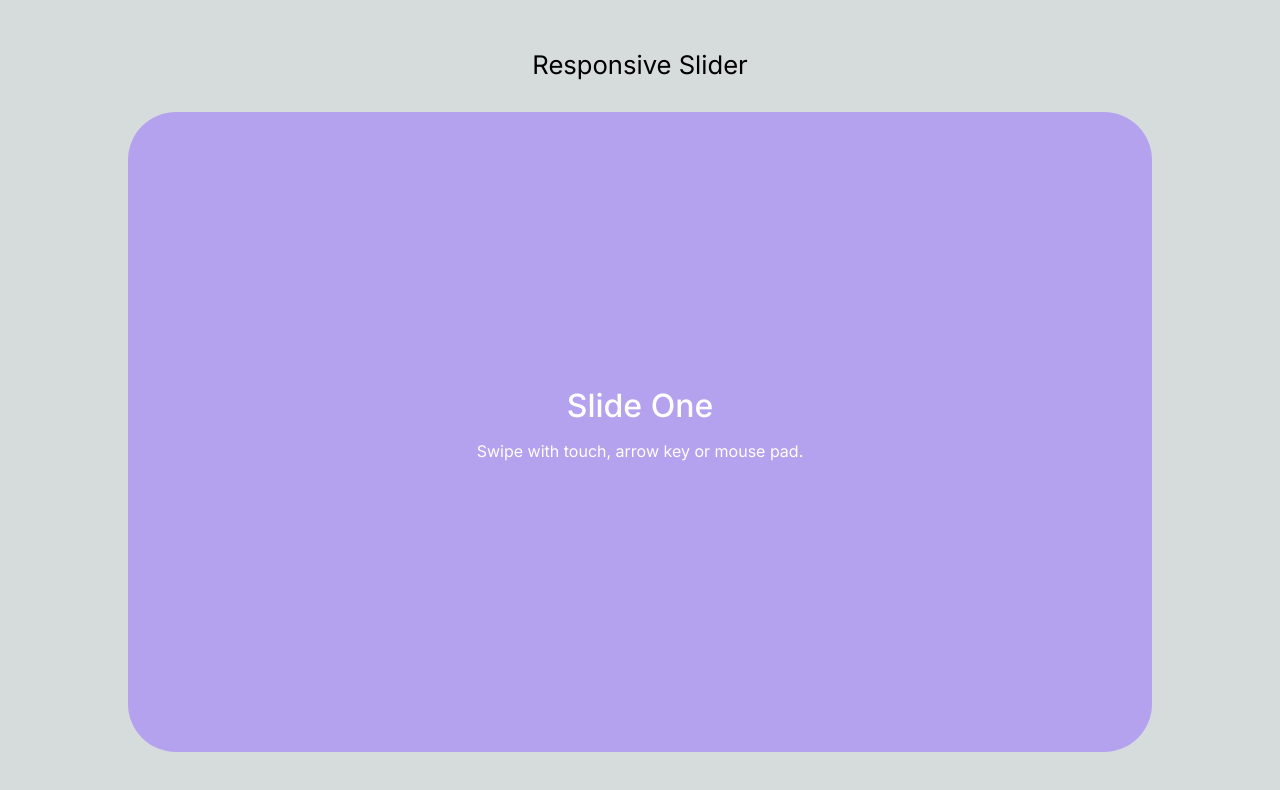
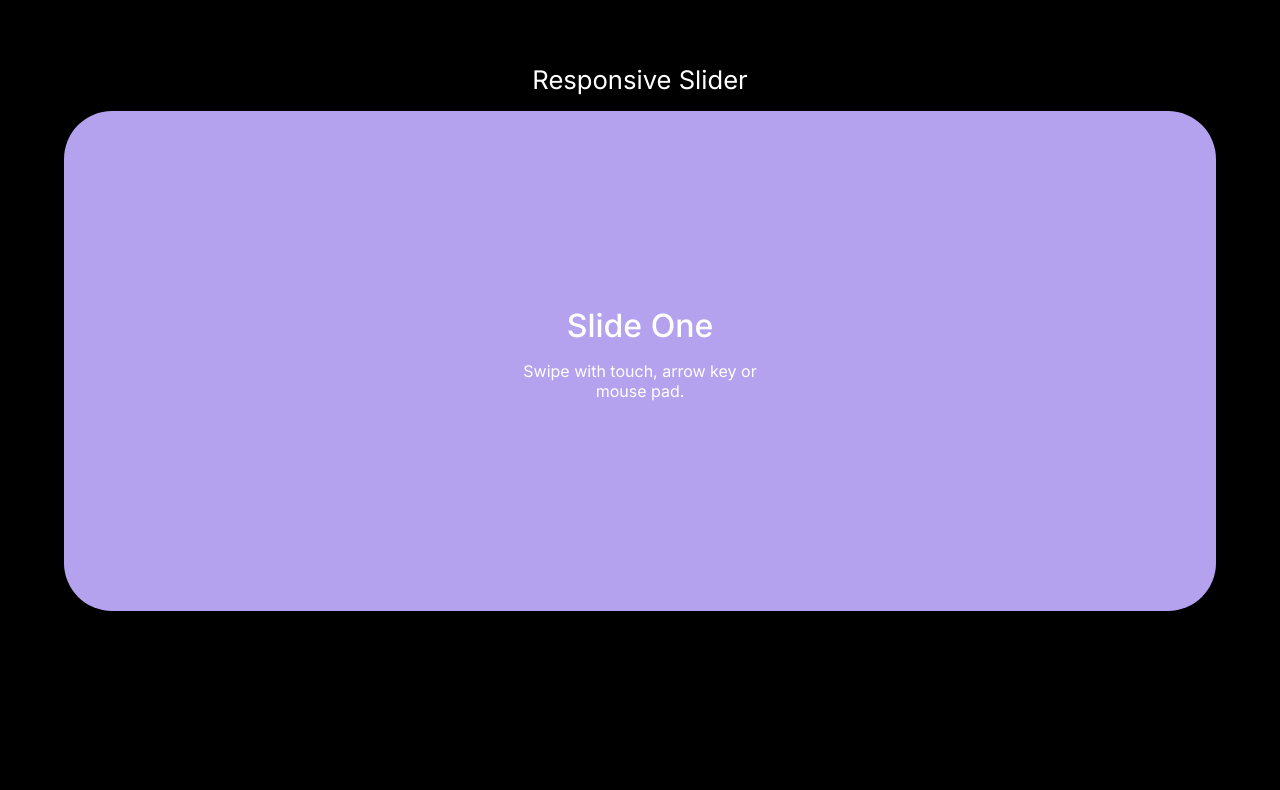
Before and after one commit to anthonyss09/responsive-slider-nextjs, a Next.js app in the folder client/: page / in a window 1280 px wide. Shown: the top 790 px of the page. Built offline with nearby package versions, Linux system fonts and the light colour scheme.

Commit message:
style updates

```diff
--- a/client/app/globals.css
+++ b/client/app/globals.css
@@ -78,6 +78,7 @@
   padding: 0;
   margin: 0;
   transition: 0.3s ease all;
+  overscroll-behavior: none;
 }
 
 html,
@@ -110,12 +111,14 @@ a {
 h1 {
   font-weight: 400;
   font-size: 1.6rem;
+  color: white;
 }
 
 p {
   font-size: 1rem;
   margin-bottom: 1rem;
   color: white;
+  max-width: 240px;
 }
 
 span {
@@ -126,20 +129,21 @@ span {
   display: flex;
   flex-direction: column;
   align-items: center;
-  gap: 2rem;
+  gap: 1rem;
+  margin-top: 4rem;
 }
 
 .main {
   height: 100vh;
   width: 100vw;
-  display: grid;
-  place-items: center;
   position: fixed;
+  top: 0;
+  background: black;
 }
 
 .slide {
-  height: 80vh;
-  width: 80vw;
+  height: 500px;
+  width: 90vw;
   display: grid;
   place-items: center;
   color: black;
@@ -147,8 +151,8 @@ span {
 }
 
 .slider-container {
-  height: 80vh;
-  width: 80vw;
+  height: 500px;
+  width: 90vw;
   overflow-y: hidden;
 }
 
--- a/client/app/page.js
+++ b/client/app/page.js
@@ -9,7 +9,7 @@ export default function Home() {
   const translationRef = useRef(0);
   const activeSlideRef = useRef(1);
   const numberOfSlides = 4;
-  const slideHeightInt = 80;
+  const slideHeightInt = 500;
 
   useEffect(() => {
     const wheel = (e) => {
@@ -20,18 +20,18 @@ export default function Home() {
         if (e.deltaY > 0 && activeSlideRef.current < numberOfSlides) {
           activeSlideRef.current++;
           translationRef.current -= slideHeightInt;
-          sliderInner.style.transform = `translateY(${translationRef.current}vh)`;
+          sliderInner.style.transform = `translateY(${translationRef.current}px)`;
         }
         //if scrolling up
         if (e.deltaY < 0 && activeSlideRef.current > 1) {
           activeSlideRef.current--;
           translationRef.current += slideHeightInt;
-          sliderInner.style.transform = `translateY(${translationRef.current}vh)`;
+          sliderInner.style.transform = `translateY(${translationRef.current}px)`;
         }
 
         setTimeout(() => {
           pauseScrollRef.current = false;
-        }, 1500);
+        }, 1200);
       }
     };
 
@@ -47,16 +47,16 @@ export default function Home() {
         pauseScrollRef.current = true;
 
         //if scrolling down
-        if (deltaY > 0 && activeSlideRef.current < numberOfSlides) {
+        if (deltaY < 0 && activeSlideRef.current < numberOfSlides) {
           activeSlideRef.current++;
           translationRef.current -= slideHeightInt;
-          sliderInner.style.transform = `translateY(${translationRef.current}vh)`;
+          sliderInner.style.transform = `translateY(${translationRef.current}px)`;
         }
         //if scrolling up
-        if (deltaY < 0 && activeSlideRef.current > 1) {
+        if (deltaY > 0 && activeSlideRef.current > 1) {
           activeSlideRef.current--;
           translationRef.current += slideHeightInt;
-          sliderInner.style.transform = `translateY(${translationRef.current}vh)`;
+          sliderInner.style.transform = `translateY(${translationRef.current}px)`;
         }
 
         setTimeout(() => {
@@ -71,13 +71,13 @@ export default function Home() {
         if (e.keyCode === 40 && activeSlideRef.current < numberOfSlides) {
           activeSlideRef.current++;
           translationRef.current -= slideHeightInt;
-          sliderInner.style.transform = `translateY(${translationRef.current}vh)`;
+          sliderInner.style.transform = `translateY(${translationRef.current}px)`;
         }
         //if scrolling up
         if (e.keyCode == 38 && activeSlideRef.current > 1) {
           activeSlideRef.current--;
           translationRef.current += slideHeightInt;
-          sliderInner.style.transform = `translateY(${translationRef.current}vh)`;
+          sliderInner.style.transform = `translateY(${translationRef.current}px)`;
         }
       }
     };
```
